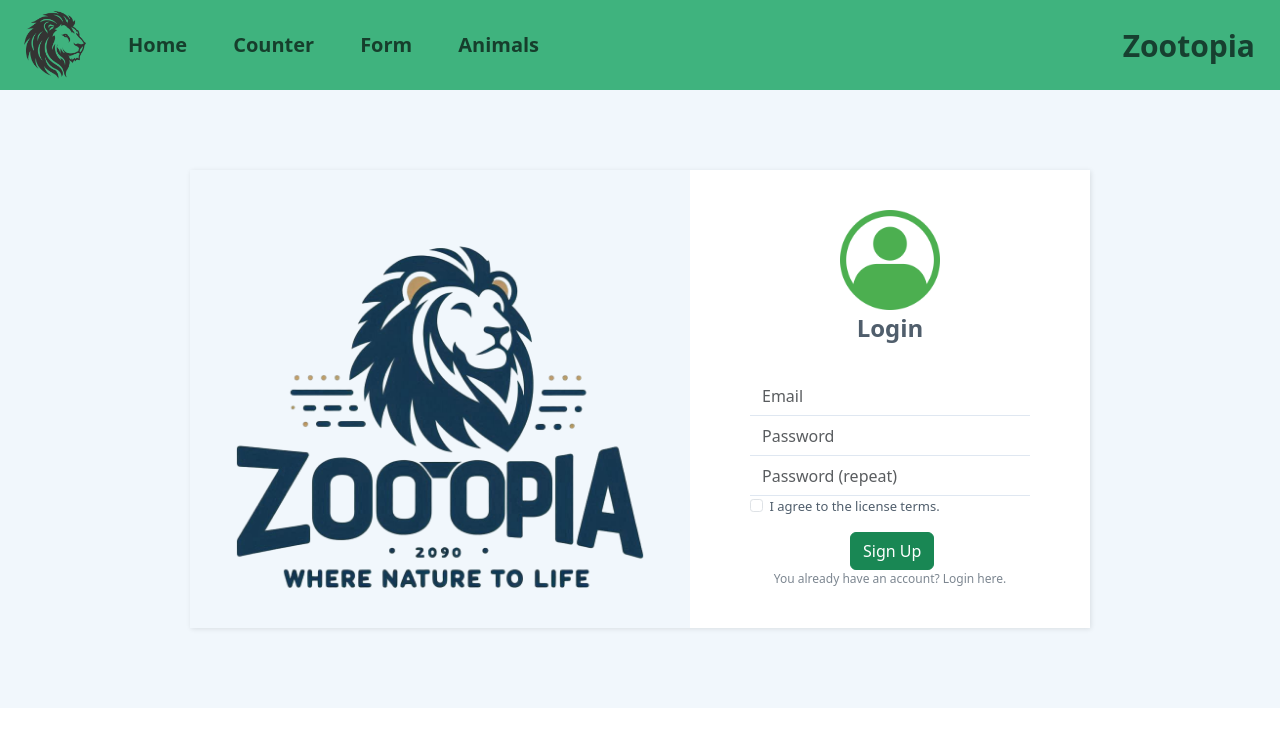
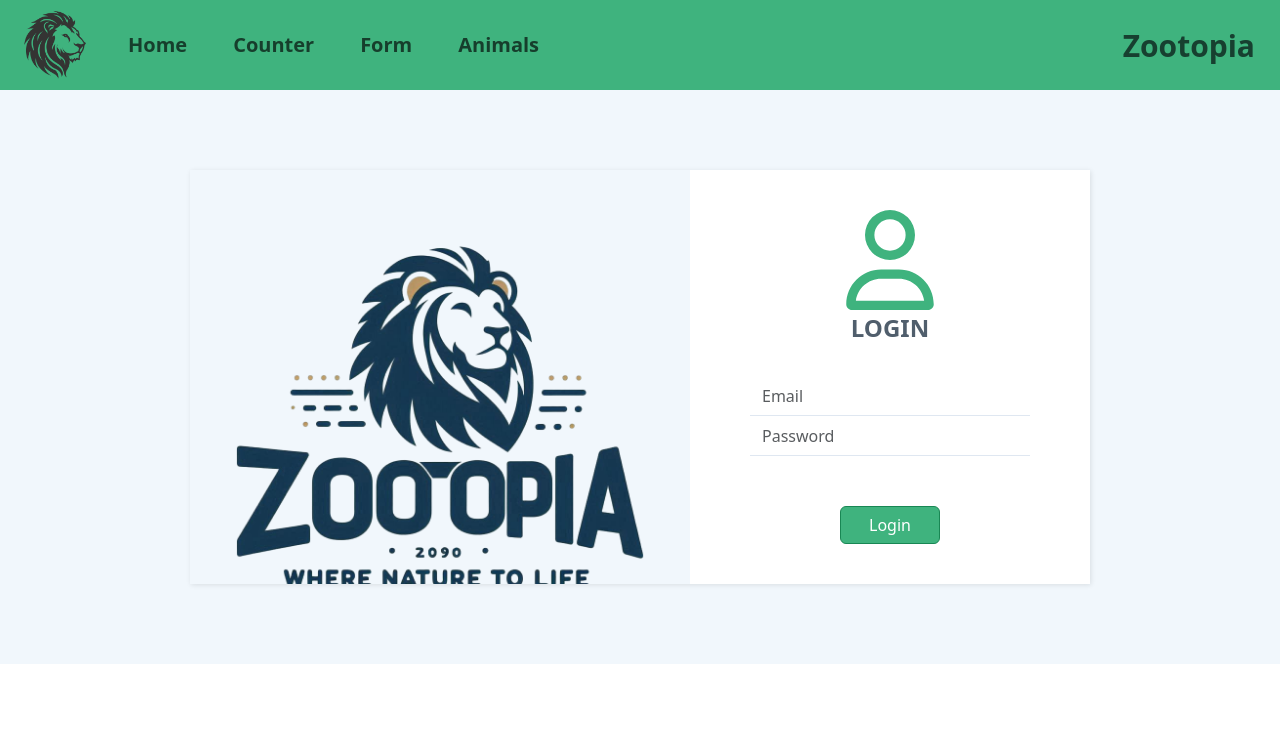
Before and after one commit to FactoriaF5-FactZoopia/Zootopia-FrontEnd, a Vue app: page / in a window 1280 px wide. Shown: the top 746 px of the page. Built offline with nearby package versions, Linux system fonts and the light colour scheme.

Commit message:
Login styles

```diff
--- a/src/components/Login.vue
+++ b/src/components/Login.vue
@@ -7,15 +7,15 @@
     <div class="form-container">
       <div class="image-holder"></div>
       <form method="post">
-                <img class="user" src="../assets/User.png" height="100px" width="100px">
-                <h2 class="text-center"><strong>Login</strong></h2>
+        <div id="logoUser"><img class="user" src="../assets/user-regular.svg" height="100px" width="100px"></div>
+        <h2 id="login" class="text-center"><strong>LOGIN</strong></h2>
         <div class="form-group"><input class="form-control" type="email" name="email" placeholder="Email"></div>
-                <div class="form-group"><input class="form-control" type="password" name="password" placeholder="Password"></div>
-                <div class="form-group"><input class="form-control" type="password" name="password-repeat" placeholder="Password (repeat)"></div>
+        <div class="form-group"><input class="form-control" type="password" name="password" placeholder="Password">
+        </div>
         <div class="form-group">
-                    <div class="form-check"><label class="form-check-label"><input class="form-check-input" type="checkbox">I agree to the license terms.</label></div>
         </div>
-                <div class="form-group"><button class="btn btn-success btn-block" type="submit">Sign Up</button></div><a class="already" href="#">You already have an account? Login here.</a></form>
+        <div id="button" class="form-group"><button class="btn btn-success btn-block" type="submit">Login</button></div>
+      </form>
     </div>
   </div>
 </template>
@@ -38,7 +38,7 @@
   max-width: 900px;
   width: 90%;
   margin: 0 auto;
-  box-shadow: 1px 1px 5px rgba(0,0,0,0.1);
+  box-shadow: 1px 1px 5px rgba(0, 0, 0, 0.1);
 }
 
 .register-photo form {
@@ -79,7 +79,7 @@
 }
 
 .register-photo form .btn-primary {
-  background: green;
+  background: #3fb37e !important;
   border: none;
   border-radius: 4px;
   padding: 11px;
@@ -90,7 +90,8 @@
 
 }
 
-.register-photo form .btn-primary:hover, .register-photo form .btn-primary:active {
+.register-photo form .btn-primary:hover,
+.register-photo form .btn-primary:active {
   background: green;
 
 }
@@ -108,13 +109,25 @@
   text-decoration: none;
 }
 
-.btn {
-   margin-left: 100px;
-   margin-top: 10px;
-
+#login {
+  justify-content: center;
 }
 
-.user {
-    margin-left: 90px;
+.btn {
+  background: #3fb37e !important;
+  width: 100px;
+  margin-top: 50px;
+}
+
+#button {
+  display: flex;
+  justify-content: center;
+  align-items: center;
+}
+
+#logoUser {
+  display: flex;
+  justify-content: center;
+  align-items: center;
 }
 </style>
```
Also changed, not shown: src/assets/BAD.png (renamed from src/assets/User.png), src/assets/user-regular.svg (added). Lines whose indentation alone changed are shown as unchanged.
